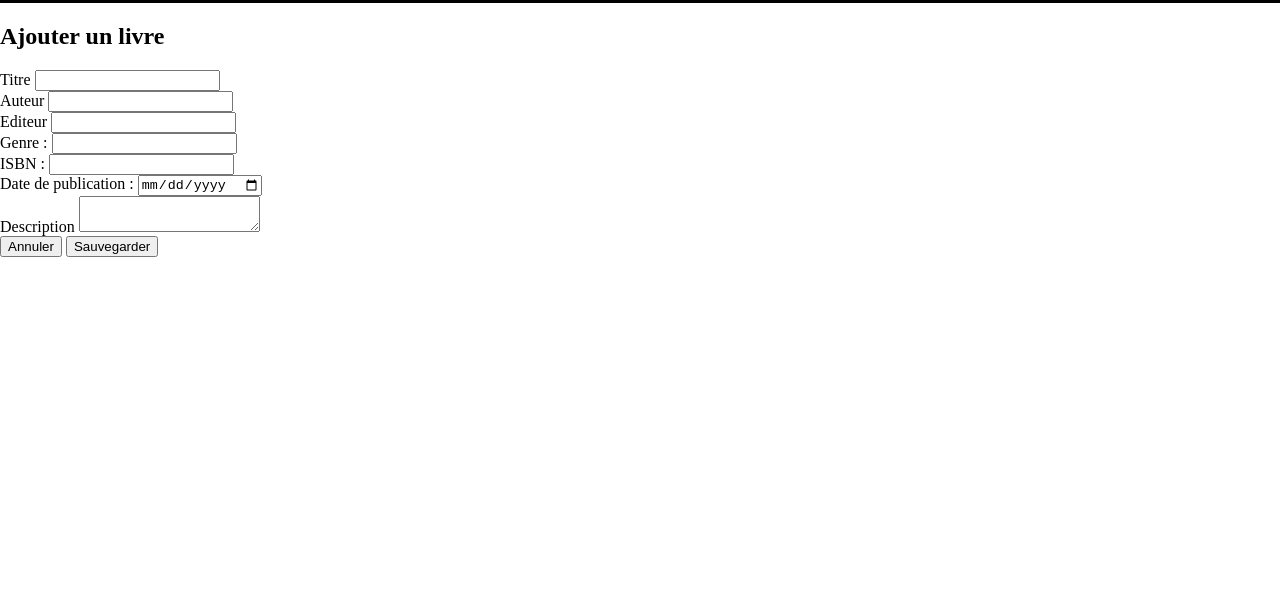
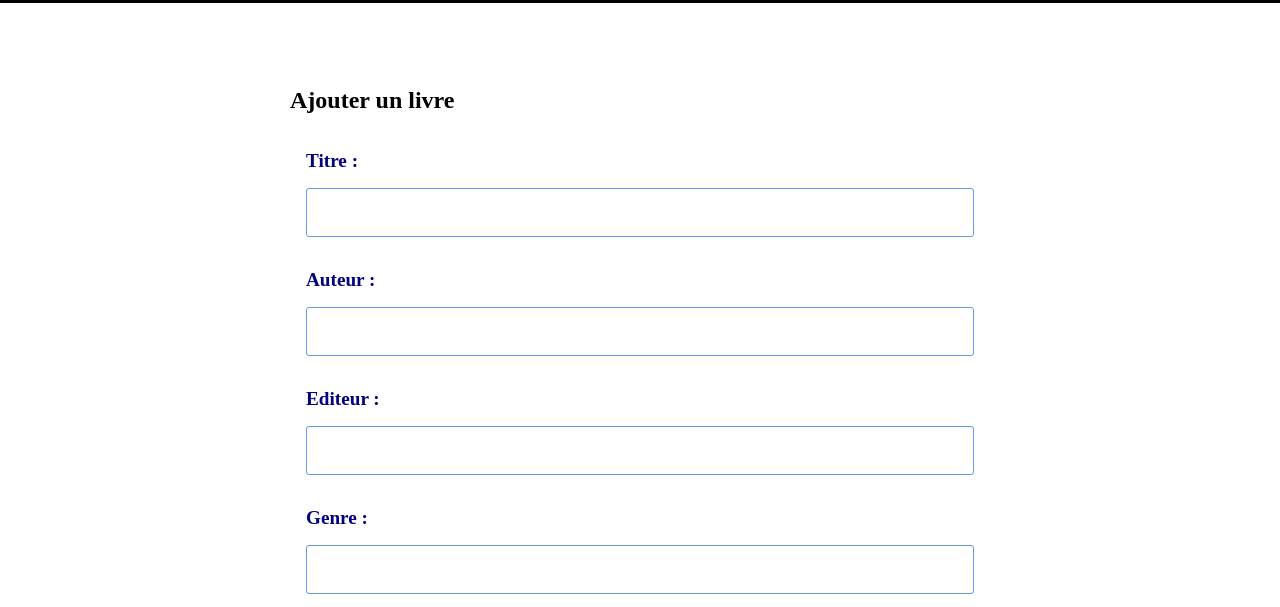
Before and after one commit to jamilabidi/JS-vanilla, a plain HTML site: page index.html in a window 1280 px wide. Shown: the part 191-798 px from the top of the page. Drawn offline with Linux system fonts and the light colour scheme; no server answers.

Commit message:
submit form css ok

```diff
--- a/index.html
+++ b/index.html
@@ -25,18 +25,18 @@
 
 </div>
 <div class="content">
-    <form>
+    <form class="monForm">
         <h2 class="title-underline">Ajouter un livre</h2>
         <div class="form-group">
-            <label>Titre</label>
+            <label>Titre :</label>
             <input type="text" name="title" />
         </div>
         <div class="form-group">
-            <label>Auteur</label>
+            <label>Auteur :</label>
             <input type="text" name="author" />
         </div>
         <div class="form-group">
-            <label>Editeur</label>
+            <label>Editeur :</label>
             <input type="text" name="publisher" />
         </div>
         <div class="form-group">
@@ -58,7 +58,9 @@
         <div class="form-btn-container">
             <button class="btn btn-secondary">Annuler</button>
             <button class="btn btn-primary">Sauvegarder</button>
-        </div> </form> </div>
+        </div>
+    </form>
+</div>
 <!--<div id="feed" class="feed">-->
 
 
--- a/script.js
+++ b/script.js
@@ -95,9 +95,6 @@ document.addEventListener("DOMContentLoaded", (event) => {
         const article=Object.fromEntries(formData.entries());
         const json=JSON.stringify(article);
         console.log(json);
-        //data.data.push(article);
-        //creation(data)
         feedblock.append(createBookElement(article))
-        ////
     })
 })
--- a/style.css
+++ b/style.css
@@ -22,7 +22,7 @@
     background-color: #f1f1f1;
     min-width: 160px;
     overflow: auto;
-    box-shadow: 0px 8px 16px 0px rgba(0,0,0,0.2);
+    box-shadow: 0px 8px 16px 0px rgba(0, 0, 0, 0.2);
     z-index: 1;
 }
 
@@ -33,16 +33,19 @@
     display: block;
 }
 
-.dropdown a:hover {background-color: #ddd;}
+.dropdown a:hover {
+    background-color: #ddd;
+}
 
-.show {display: block;}
+.show {
+    display: block;
+}
 
 
+* body {
+    box-sizing: border-box;
+}
 
-
-
-
-* body { box-sizing: border-box; }
 body {
     margin: 0;
     /*min-height: 100vh; */
@@ -50,18 +53,20 @@ body {
     /*align-items: center; */
     /*justify-content: center; */
 }
- h1{
-     margin: 0 auto;
-     text-align: center;
- }
-.test{
+
+h1 {
+    margin: 0 auto;
+    text-align: center;
+}
+
+.test {
     box-sizing: border-box;
-    border: solid ;
+    border: solid;
     display: flex;
     flex-wrap: wrap;
 }
 
-.feed{
+.feed {
     box-sizing: border-box;
     border: solid red;
 
@@ -69,27 +74,29 @@ body {
     display: flex;
     flex-wrap: wrap;
 }
-.box{
+
+.box {
 
 }
 
 
-.ul1  {
+.ul1 {
 
     box-sizing: border-box;
-    border: solid ;
+    border: solid;
 }
 
-.ul2  {
+.ul2 {
     box-sizing: border-box;
-    border: solid ;
+    border: solid;
 }
 
-.image{
+.image {
     box-sizing: border-box;
-    border: solid ;
+    border: solid;
 }
-.upperfeed{
+
+.upperfeed {
     display: flex;
     flex-wrap: wrap;
     justify-content: space-between;
@@ -97,10 +104,84 @@ body {
     width: 100%;
 }
 
-.infFeed{
+.infFeed {
     box-sizing: border-box;
-    border: solid ;
+    border: solid;
     width: 100%;
+}
+
+.content {
+    display: flex;
+    justify-content: center;
+    align-items: center;
+}
+
+
+.monForm {
+    width: 700px;
+    padding: 4rem;
+    box-shadow: dimgrey;
+    border-radius: 3px;
+    display: flex;
+    flex-direction: column;
+}
+
+.form-group {
+    padding: 1rem;
+    display: flex;
+    flex-direction: column;
+
+    label {
+        font-size: 1.2rem;
+        color: navy;
+        font-weight: 700;
+        margin-bottom: 1rem;
+    }
+
+    input, textarea {
+        border: 1px solid cornflowerblue;
+        padding: 1rem;
+        outline: 0;
+        border-radius: 3px;
+
+        &:focus {
+            border-color: navy;
+        }
+    }
+
+    textarea {
+        min-height: 20rem;
+    }
+}
+
+.form-btn-container {
+    display: flex;
+    color: red;
+    justify-content: flex-end;
+    align-items: center;
+}
+
+.btn {
+    margin-left: 0.5rem;
+    border: 0;
+    border-radius: 3px;
+    padding: 1rem 2rem;
+    font-weight: 700;
+    cursor: pointer;
+    transition: box-shadow 0.2s;
+}
+.btn:hover {
+    box-shadow: 12px 12px 2px 1px rgba(0, 0, 255, .2);
+    transition: box-shadow 0.2s;
+}
+.btn-primary {
+    background: navy;
+    color: white;
+}
+.btn-secondary{
+    border: 1px solid navy;
+    background: white;
+    color: navy
 }
 
 /*.upperfeed {*/
@@ -112,3 +193,4 @@ body {
 /*}*/
 /*input { padding: 8px 15px; outline: 0; border: 1px solid #ddd; border-radius: 3px; }*/
 /*form input { flex: 1; margin-right: 15px; }
+ */
```
